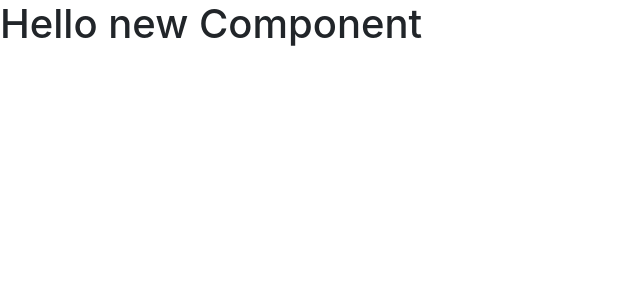
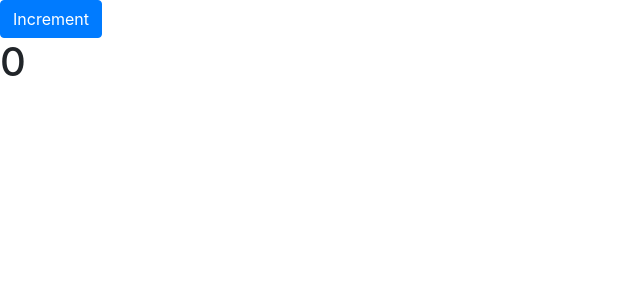
Before and after one commit to Jebink/learn_react, a React (Create React App) app: page / in a window 1280 px wide. Shown: the top 300 px of the page, without its empty margins (0-640 px from the left). Built offline with nearby package versions, Linux system fonts and the light colour scheme.

Commit message:
increment button

```diff
--- a/src/components/class_comp.js
+++ b/src/components/class_comp.js
@@ -1,10 +1,23 @@
-import React from "react";
+import React , {Component} from "react";
 
 
-class HelloComp extends React.Component {
+class HelloComp extends Component {
+    constructor(){
+        super();
+        this.state = {
+            counter:0
+        }
+    }
+    increment = () => {
+        console.log("btn clicked");
+        this.setState({counter: this.state.counter + 1})
+    }
     render(){
         return (
-            <h1>Hello new Component</h1>
+            <div className="justify-content-center">
+            <button onClick = {this.increment} className="btn btn-primary">Increment</button>
+        <h1>{this.state.counter}</h1>
+            </div>
         )
     }
 }
```
